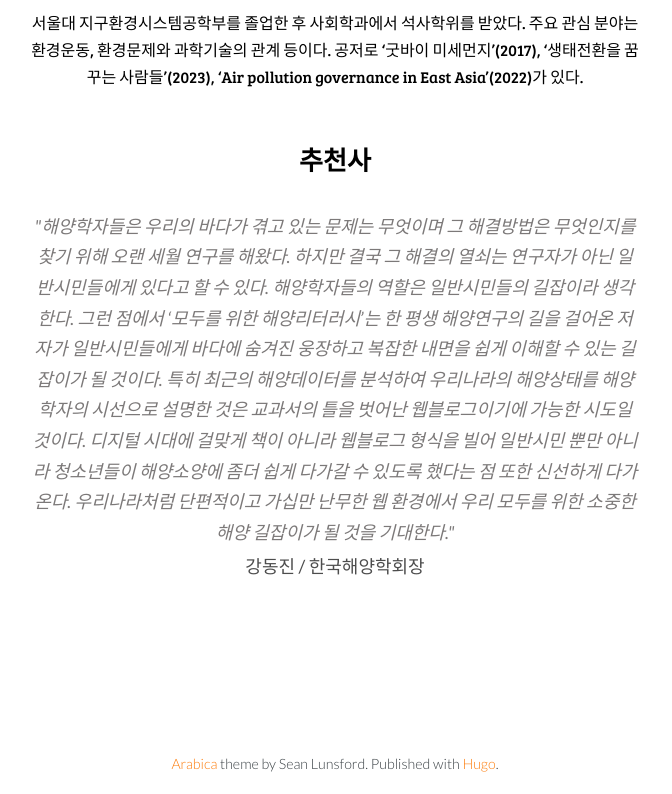
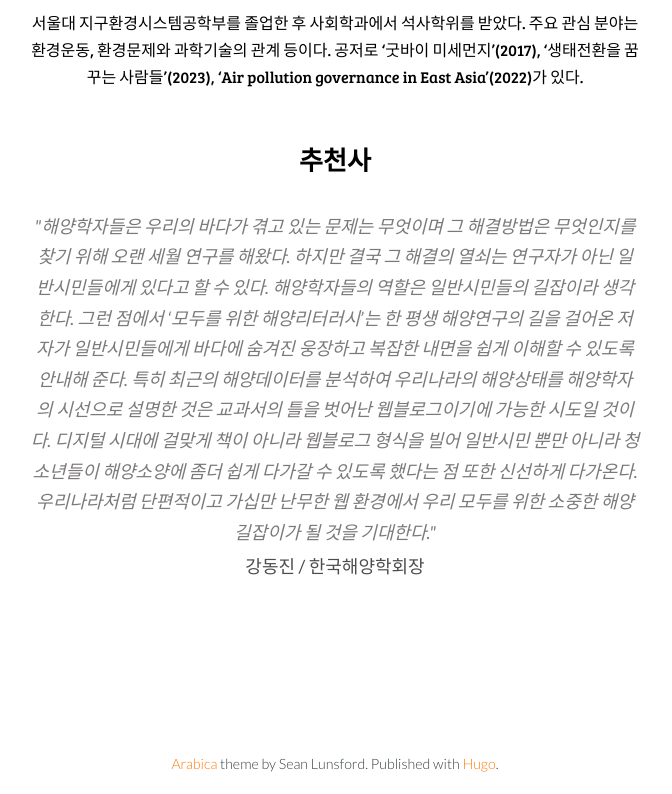
Before and after one commit to Marino89/Marino89.github.io, a plain HTML site: page about/index.html in a window 1280 px wide. Shown: the part 820-1614 px from the top of the page, without its empty margins (305-977 px from the left). Drawn offline with nearby package versions, Linux system fonts and the light colour scheme.

Commit message:
추천사 수정

```diff
--- a/about/index.html
+++ b/about/index.html
@@ -257,7 +257,7 @@ p {
                     <p class="comment">
                         "해양학자들은 우리의 바다가 겪고 있는 문제는 무엇이며 그 해결방법은 무엇인지를 찾기 위해 오랜 세월 연구를 해왔다.
                         하지만 결국 그 해결의 열쇠는 연구자가 아닌 일반시민들에게 있다고 할 수 있다. 해양학자들의 역할은 일반시민들의 길잡이라 생각한다.
-                        그런 점에서 ‘모두를 위한 해양리터러시’는 한 평생 해양연구의 길을 걸어온 저자가 일반시민들에게 바다에 숨겨진 웅장하고 복잡한 내면을 쉽게 이해할 수 있는 길잡이가 될 것이다.
+                        그런 점에서 ‘모두를 위한 해양리터러시’는 한 평생 해양연구의 길을 걸어온 저자가 일반시민들에게 바다에 숨겨진 웅장하고 복잡한 내면을 쉽게 이해할 수 있도록 안내해 준다.
                         특히 최근의 해양데이터를 분석하여 우리나라의 해양상태를 해양학자의 시선으로 설명한 것은 교과서의 틀을 벗어난 웹블로그이기에 가능한 시도일 것이다.
                         디지털 시대에 걸맞게 책이 아니라 웹블로그 형식을 빌어 일반시민 뿐만 아니라 청소년들이 해양소양에 좀더 쉽게 다가갈 수 있도록 했다는 점 또한 신선하게 다가온다.
                         우리나라처럼 단편적이고 가십만 난무한 웹 환경에서 우리 모두를 위한 소중한 해양 길잡이가 될 것을 기대한다."
```
